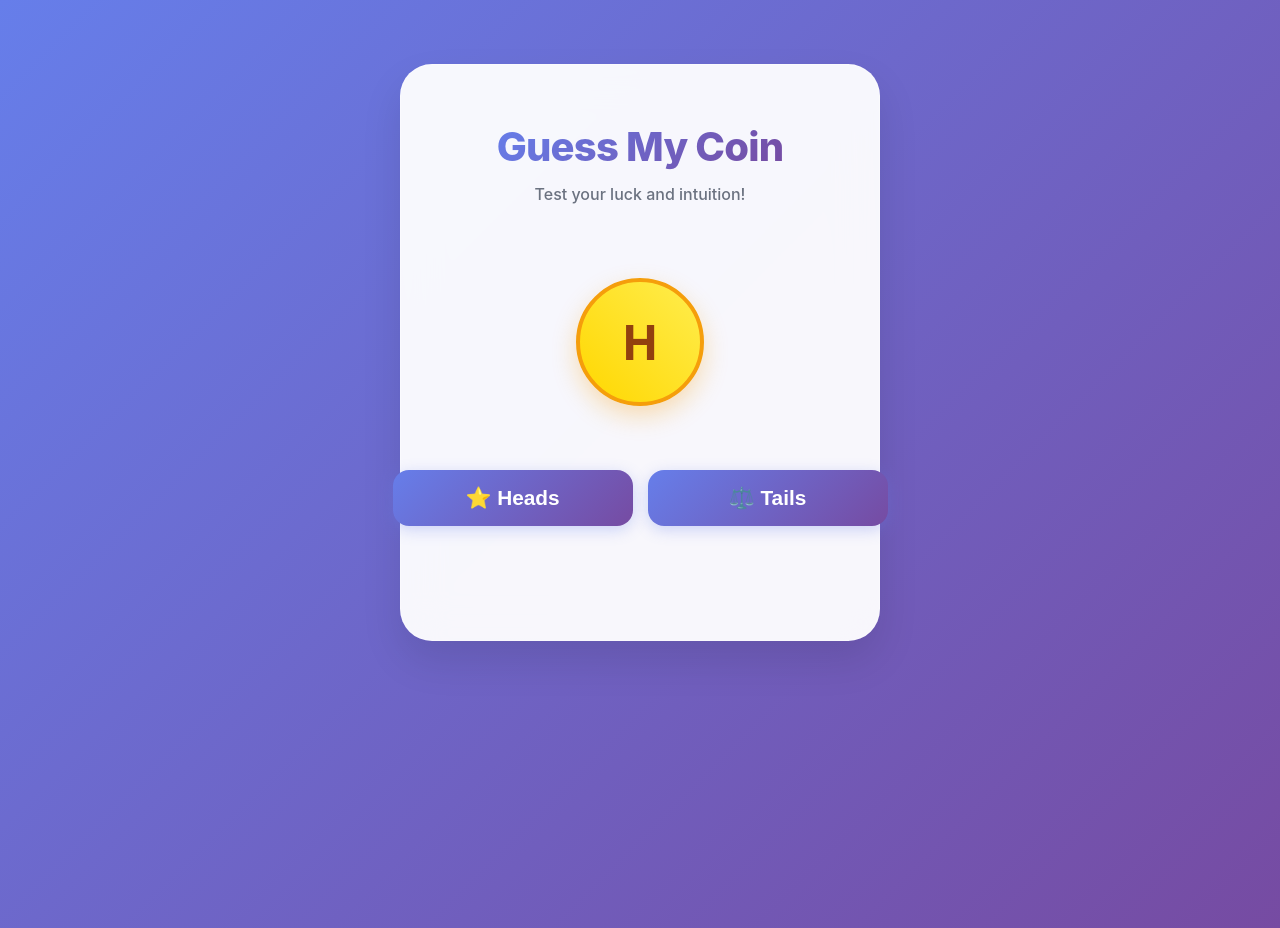
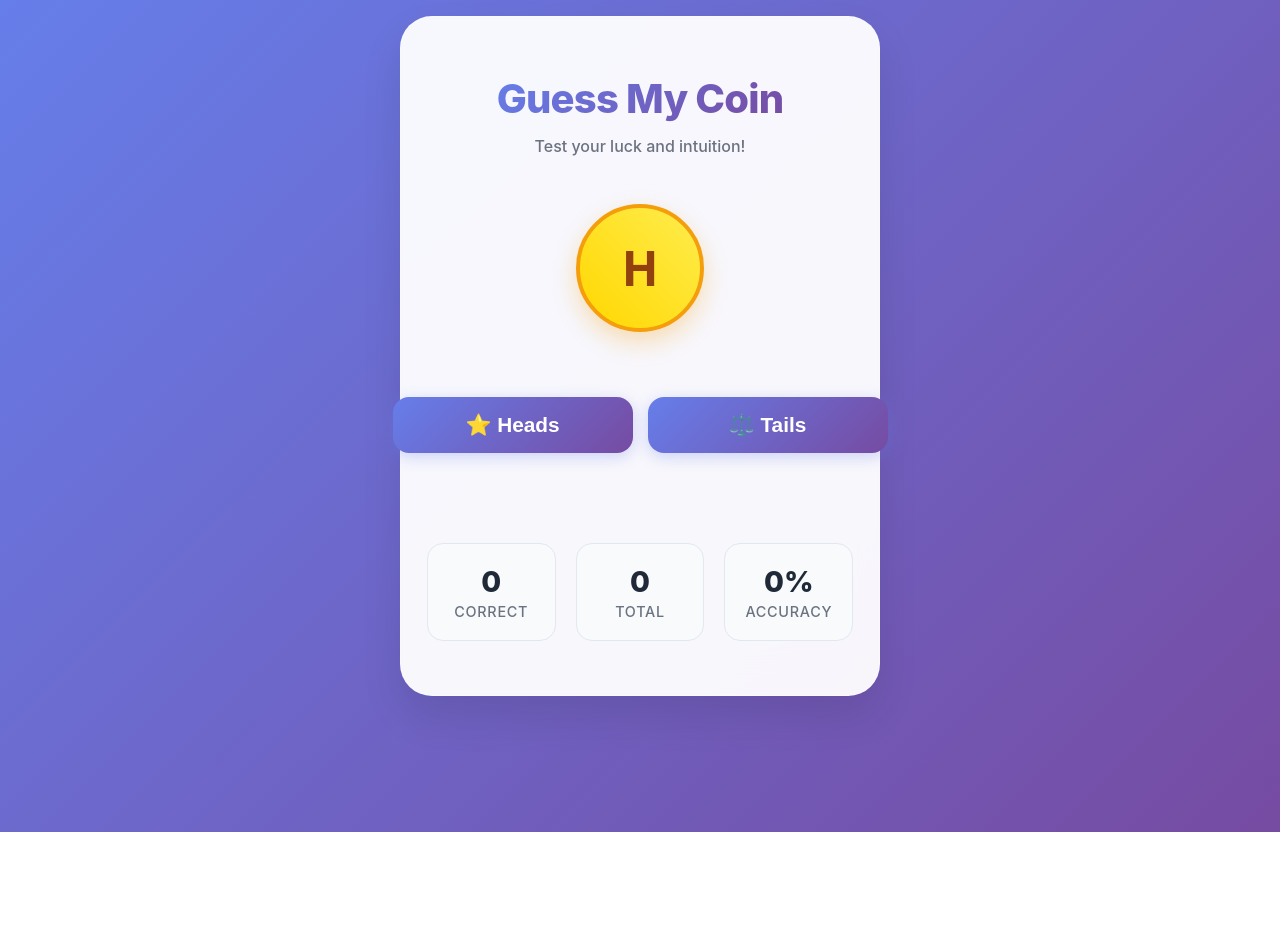
Before and after one commit to 01eon/react-guess-my-coin, a React (Vite) app: page / in a window 1280 px wide. After the commit the page ends 832 px from the top, so only its background shows below. Built offline with nearby package versions, Linux system fonts and the light colour scheme; a web font is replaced by a local one.

Commit message:
Added: StatusCard

```diff
--- a/src/App.css
+++ b/src/App.css
@@ -12,7 +12,7 @@ body {
 /* Laptop */
 @media (min-width: 64em) {
   body {
-    margin: 4rem 25rem;
+    margin: 1rem 25rem;
   }
 }
 
--- /dev/null
+++ b/src/components/status-card/status-card.component.jsx
@@ -0,0 +1,22 @@
+import { StatusCardContainer, StatusContainer, StatusLabel, StatusNumber } from "./status-card.style"
+
+const StatusCard = () => {
+    return (
+        <StatusContainer>
+            <StatusCardContainer>
+                <StatusNumber id="countCorrect">0</StatusNumber>
+                <StatusLabel>Correct</StatusLabel>
+            </StatusCardContainer>
+            <StatusCardContainer>
+                <StatusNumber id="countTotal">0</StatusNumber>
+                <StatusLabel>Total</StatusLabel>
+            </StatusCardContainer>
+            <StatusCardContainer>
+                <StatusNumber id="accuracy">0%</StatusNumber>
+                <StatusLabel>Accuracy</StatusLabel>
+            </StatusCardContainer>
+        </StatusContainer>
+    )
+}
+
+export default StatusCard;
--- /dev/null
+++ b/src/components/status-card/status-card.style.jsx
@@ -0,0 +1,37 @@
+import styled from "styled-components";
+
+export const StatusContainer = styled.div`
+  display: grid;
+  grid-template-columns: repeat(3, 1fr);
+  gap: 20px;
+  margin-bottom: 30px;
+`;
+
+export const StatusCardContainer = styled.div`
+  background: #f8fafc;
+  border-radius: 16px;
+  padding: 20px;
+  text-align: center;
+  border: 1px solid #e2e8f0;
+  transition: all 0.2s ease;
+
+  &:hover {
+    background: #f1f5f9;
+    transform: translateY(-2px);
+  }
+`;
+
+export const StatusNumber = styled.div`
+  font-size: 1.8rem;
+  font-weight: 800;
+  color: #1f2937;
+  margin-bottom: 4px;
+`;
+
+export const StatusLabel = styled.div`
+  color: #6b7280;
+  font-size: 0.9rem;
+  font-weight: 500;
+  text-transform: uppercase;
+  letter-spacing: 0.05em;
+`;
--- a/src/routes/game-container/game-container.component.jsx
+++ b/src/routes/game-container/game-container.component.jsx
@@ -9,6 +9,7 @@ import CoinDisplay from "../../components/coin-display/coin-display.component";
 import StreakIndicator from "../../components/streak-indicator/streak-indicator.component";
 import CoinSelect from "../../components/coin-select/coin-select.component";
 import Results from "../../components/results/results.component";
+import StatusCard from "../../components/status-card/status-card.component";
 
 const GameContainer = () => {
   return (
@@ -27,6 +28,8 @@ const GameContainer = () => {
         <CoinSelect />
 
         <Results />
+
+        <StatusCard />
       </GameContain>
     </Fragment>
   );
--- a/src/routes/game-container/game-container.style.jsx
+++ b/src/routes/game-container/game-container.style.jsx
@@ -18,7 +18,7 @@ export const GameHeader = styled.div`
  display: flex;
  flex-direction: column;
  align-items: center;
- margin-bottom: 1.8rem;
+ margin-bottom: 0.2rem;
 `
 
 export const GameTitle = styled.h2`
```
